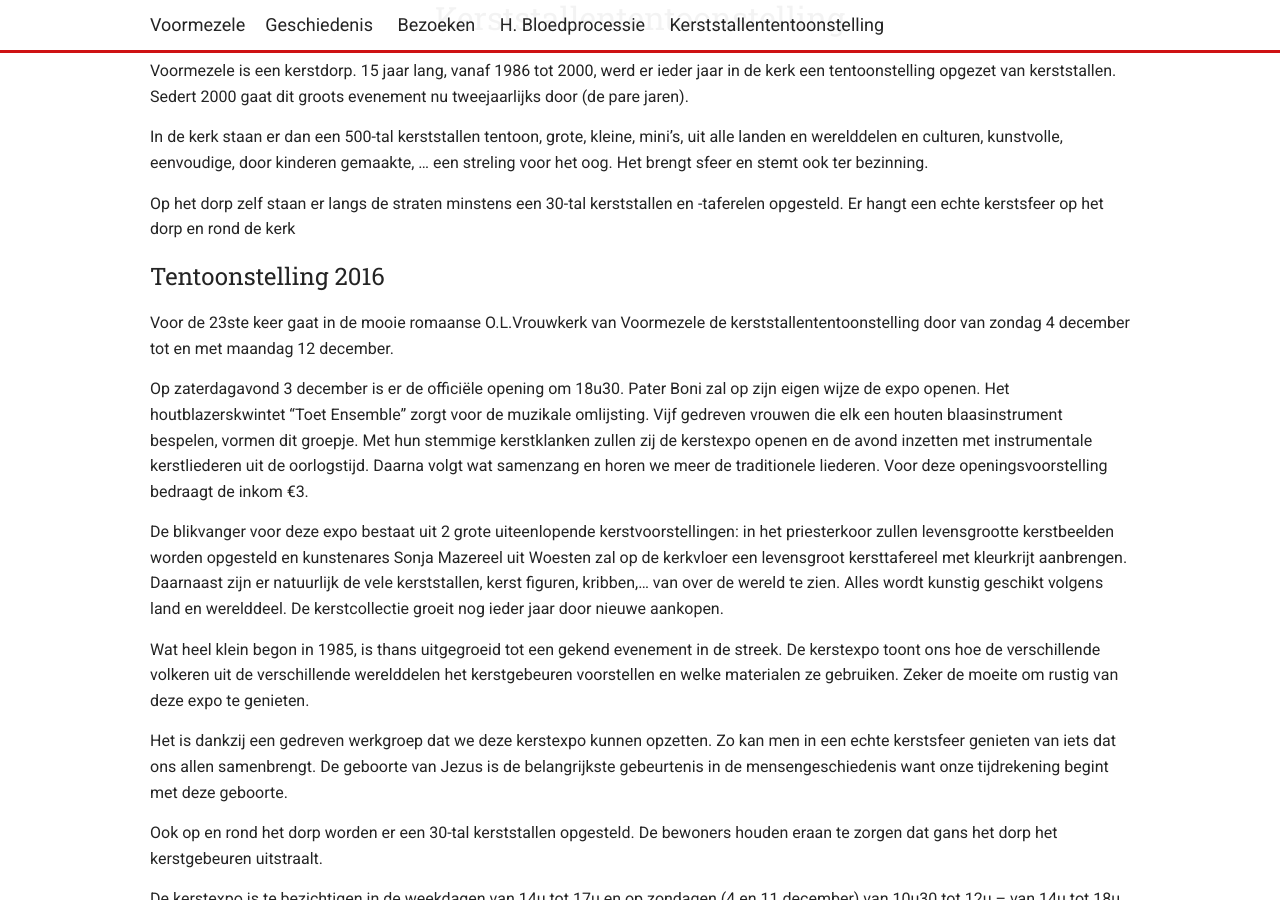
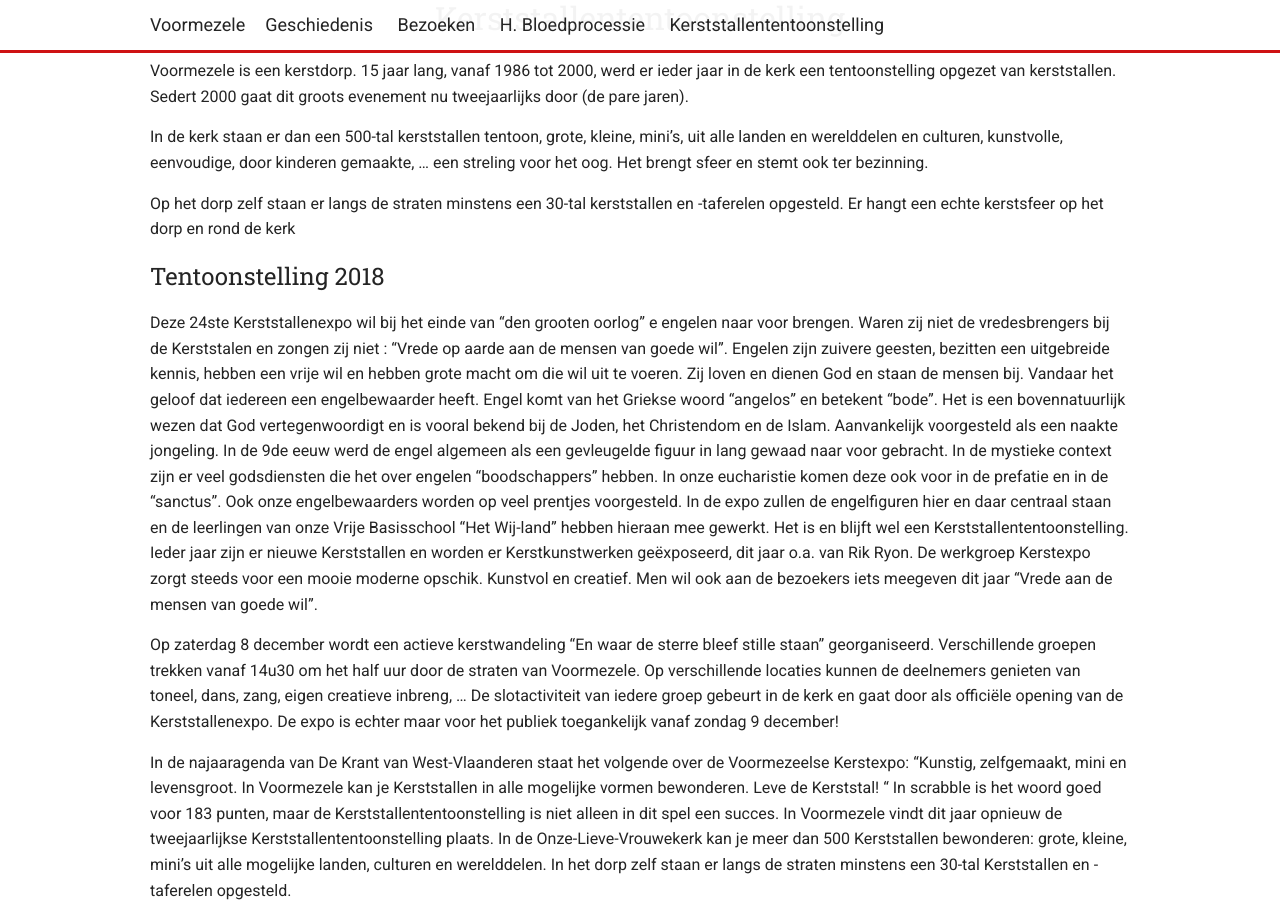
Before and after one commit to dannycuvelier/voormezele.github.io, a Jekyll site: the page built from kerststallententoonstelling.md, in a window 1280 px wide and 900 px high, scrolled down 633 px. Built offline with Jekyll 4.4.1, drawn with Linux system fonts in a browser that asks for light colours; some of the changed text lies outside the part shown.

Commit message:
Update kerststallententoonstelling.md

```diff
--- a/kerststallententoonstelling.md
+++ b/kerststallententoonstelling.md
@@ -12,22 +12,25 @@ In de kerk staan er dan een 500-tal kerststallen tentoon, grote, kleine, mini's,
 Op het dorp zelf staan er langs de straten minstens een 30-tal kerststallen en -taferelen opgesteld.
 Er hangt een echte kerstsfeer op het dorp en rond de kerk
 
-## Tentoonstelling 2016
+## Tentoonstelling 2018
 
-Voor de 23ste keer gaat in de mooie romaanse O.L.Vrouwkerk van Voormezele de kerststallententoonstelling door van zondag 4 december tot en met maandag 12 december.
 
-Op zaterdagavond 3 december is er de officiële opening om 18u30. Pater Boni zal op zijn eigen wijze de expo openen. Het houtblazerskwintet “Toet Ensemble” zorgt voor de muzikale omlijsting. Vijf gedreven vrouwen die elk een houten blaasinstrument bespelen, vormen dit groepje. Met hun stemmige kerstklanken zullen zij de kerstexpo openen en de avond inzetten met instrumentale kerstliederen uit de oorlogstijd. Daarna volgt wat samenzang en horen we meer de traditionele liederen. Voor deze openingsvoorstelling bedraagt de inkom €3.
+Deze 24ste Kerststallenexpo wil bij het einde van "den grooten oorlog" e engelen naar voor brengen. Waren zij niet de vredesbrengers bij de Kerststalen en zongen zij niet : “Vrede op aarde aan de mensen van goede wil”.
+Engelen zijn zuivere geesten, bezitten een uitgebreide kennis, hebben een vrije wil en hebben grote macht om die wil uit te voeren. Zij loven en dienen God en staan de mensen bij. Vandaar het geloof dat iedereen een engelbewaarder heeft.
+Engel komt van het Griekse woord “angelos” en betekent “bode”. Het is een bovennatuurlijk wezen dat God vertegenwoordigt en is vooral bekend bij de Joden, het Christendom en de Islam. Aanvankelijk voorgesteld als een naakte jongeling. In de 9de eeuw werd de engel algemeen als een gevleugelde figuur in lang gewaad naar voor gebracht. In de mystieke context zijn er veel godsdiensten die het over engelen “boodschappers” hebben. In onze eucharistie komen deze ook voor in de prefatie en in de “sanctus”. Ook onze engelbewaarders worden op veel prentjes voorgesteld.
+In de expo zullen de engelfiguren hier en daar centraal staan en de leerlingen van onze Vrije Basisschool “Het Wij-land” hebben hieraan mee gewerkt. Het is en blijft wel een Kerststallententoonstelling.
+Ieder jaar zijn er nieuwe Kerststallen en worden er Kerstkunstwerken geëxposeerd, dit jaar o.a. van Rik Ryon. De werkgroep Kerstexpo zorgt steeds voor een mooie moderne opschik. Kunstvol en creatief. Men wil ook aan de bezoekers iets meegeven dit jaar “Vrede aan de mensen van goede wil”.
 
-De blikvanger voor deze expo bestaat uit 2 grote uiteenlopende kerstvoorstellingen: in het priesterkoor zullen levensgrootte kerstbeelden worden opgesteld  en kunstenares Sonja Mazereel uit Woesten zal op de kerkvloer een levensgroot kersttafereel met kleurkrijt aanbrengen.
-Daarnaast zijn er natuurlijk de vele kerststallen, kerst figuren, kribben,… van over de wereld te zien. Alles wordt kunstig geschikt volgens land en werelddeel. De kerstcollectie groeit nog ieder jaar door nieuwe aankopen.
 
-Wat heel klein begon in 1985, is thans uitgegroeid tot een gekend evenement in de streek. De kerstexpo toont ons hoe de verschillende volkeren uit de verschillende werelddelen het kerstgebeuren voorstellen en welke materialen ze gebruiken. Zeker de moeite om rustig van deze expo te genieten.
+Op zaterdag 8 december wordt een actieve kerstwandeling “En waar de sterre bleef stille staan” georganiseerd. Verschillende groepen trekken vanaf 14u30 om het half uur door de straten van Voormezele. Op verschillende locaties kunnen de deelnemers genieten van toneel, dans, zang, eigen creatieve inbreng, …  De slotactiviteit van iedere groep gebeurt in de kerk en gaat door als  officiële opening van de Kerststallenexpo. De expo is echter maar voor het publiek toegankelijk vanaf zondag 9 december!
 
-Het is dankzij een gedreven werkgroep dat we deze kerstexpo kunnen opzetten. Zo kan men in een echte kerstsfeer genieten van iets dat ons allen samenbrengt. De geboorte van Jezus is de belangrijkste gebeurtenis in de mensengeschiedenis want onze tijdrekening begint met deze geboorte.
 
-Ook op en rond het dorp worden er een 30-tal kerststallen opgesteld. De bewoners houden eraan te zorgen dat gans het dorp het kerstgebeuren uitstraalt.
+In de najaaragenda van De Krant van West-Vlaanderen staat het volgende over de Voormezeelse Kerstexpo:
+“Kunstig, zelfgemaakt, mini en levensgroot. In Voormezele kan je Kerststallen in alle mogelijke vormen bewonderen. Leve de Kerststal! “
+In scrabble is het woord goed voor 183 punten, maar de Kerststallententoonstelling is niet alleen in dit spel een succes. In Voormezele vindt dit jaar opnieuw de tweejaarlijkse Kerststallententoonstelling plaats. In de Onze-Lieve-Vrouwekerk kan je meer dan 500 Kerststallen bewonderen: grote, kleine, mini’s uit alle mogelijke landen, culturen en werelddelen. In het dorp zelf staan er langs de straten minstens een 30-tal Kerststallen en -taferelen opgesteld.
 
-De kerstexpo is te bezichtigen in de weekdagen van 14u tot 17u en op zondagen (4 en 11 december) van 10u30 tot 12u – van 14u tot 18u. Groepen kunnen reserveren en krijgen een woordje uitleg bij het bezichtigen. Toegangsprijs voor de expo: €1/ kinderen jonger dan 12jaar: gratis.
+
+Genieten van al deze pracht kan van zondag 9 tot en met maandag 17 december aanstaande. Op zondag van 10u30 tot 12u en van 14u tot 18 u. In de weekdagen van 14u tot 17 u.
 
 
 Alle info:
```
